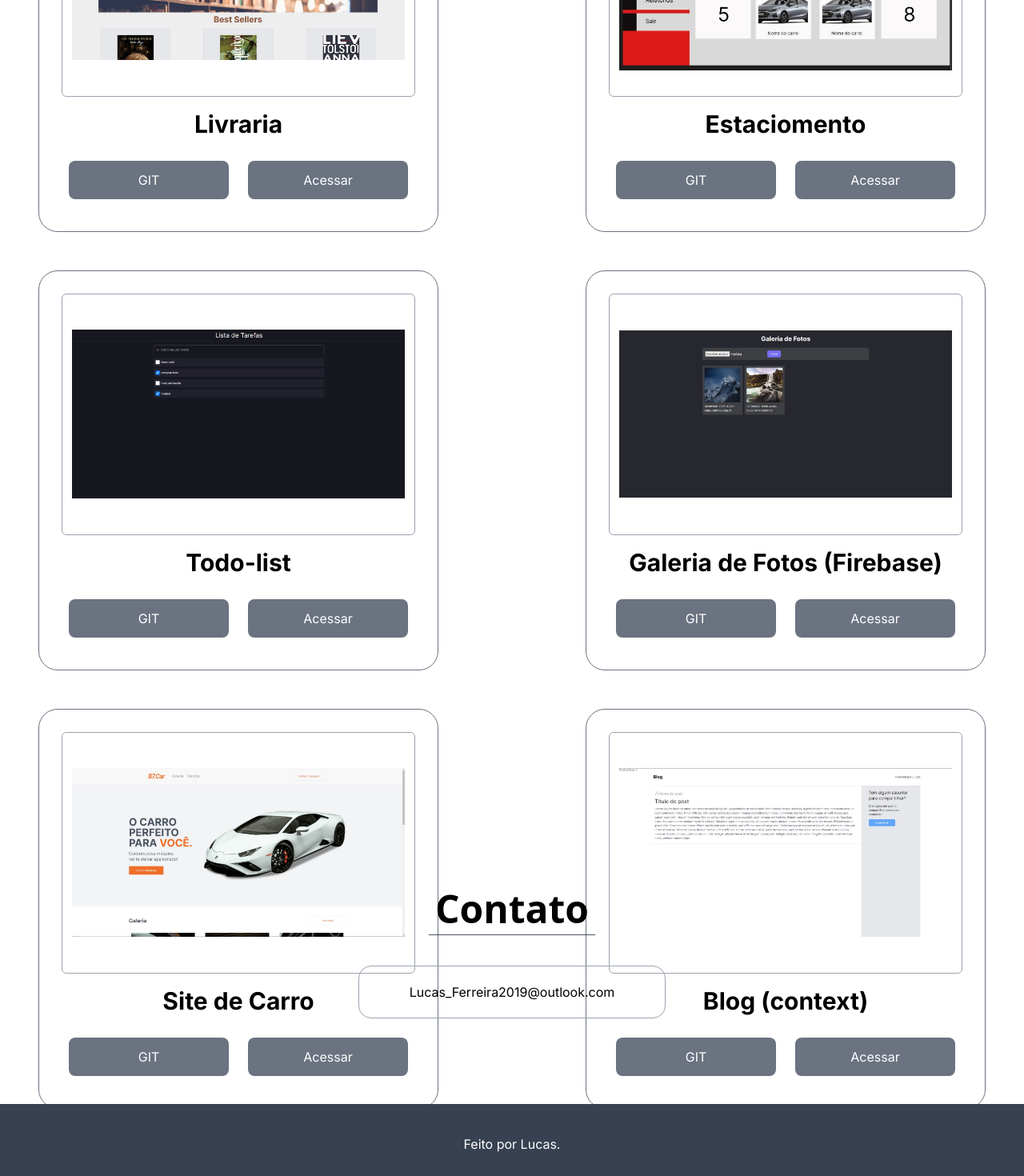
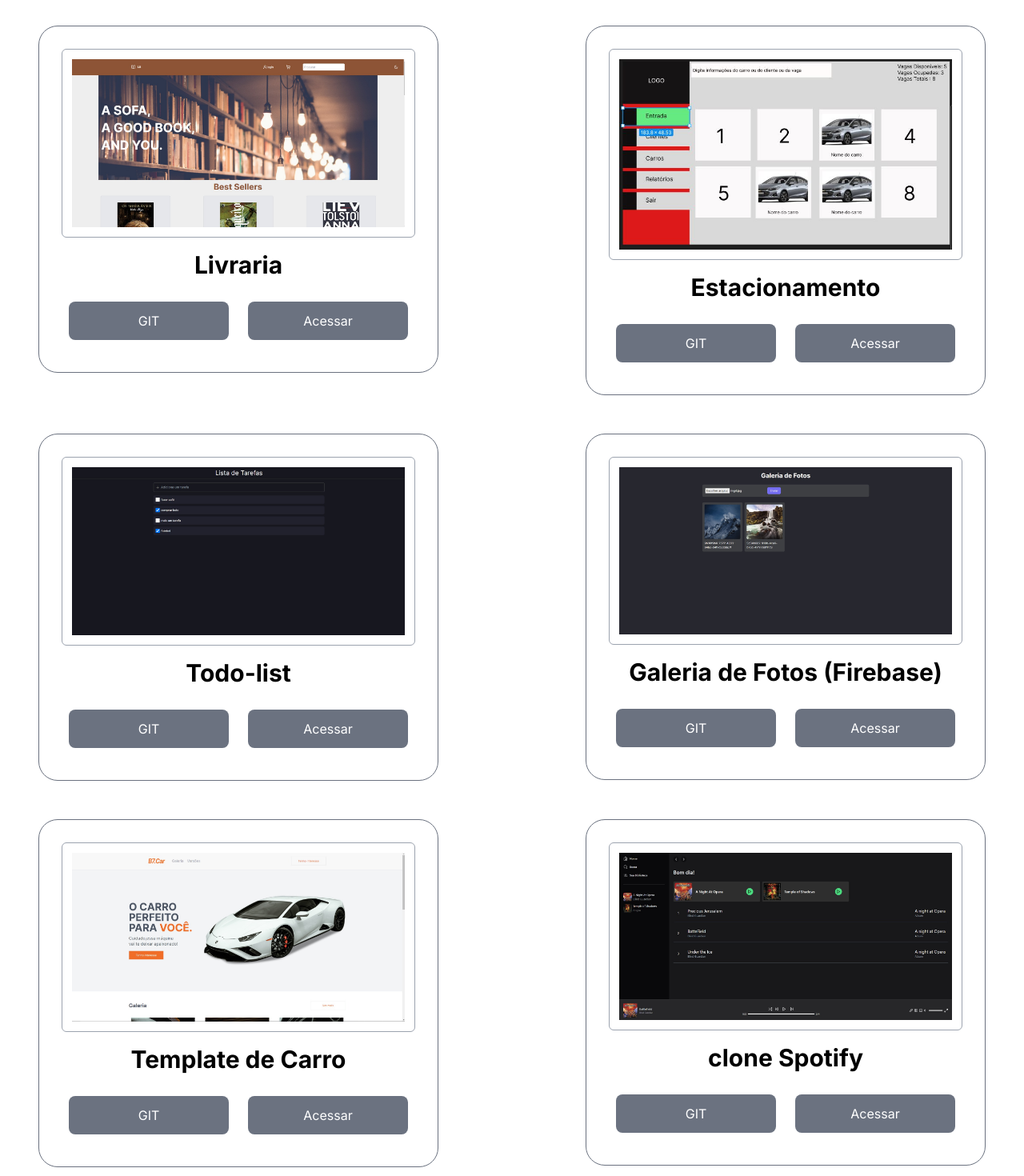
Before and after one commit to LukeBras/site-de-portifolio, a Next.js app: page / in a window 1280 px wide. Shown: the part 2420-3890 px from the top of the page at 80% size. Built offline with nearby package versions, Linux system fonts and the light colour scheme.

Commit message:
commitando

```diff
--- a/src/components/MyProjects.tsx
+++ b/src/components/MyProjects.tsx
@@ -3,19 +3,19 @@ import { Title } from "./Title"
 
 export  const MyProjects = ()=>{
     return(
-        <div className='h-[900px] mt-[100px]  flex flex-col justify-center items-center mb-[100px] '>
+        <div className='h-[1300px] mt-[300px]  flex flex-col justify-center items-center mb-[200px] '>
             <div className="max-w-[1700px] p-6  justify-between flex flex-wrap  ">
                 <Title text="Projetos"/>
                  <div className=" w-auto  flex flex-wrap justify-between  mt-24  m-auto ">
-                    <a href="https://github.com/LukeBras/Livraria" target="blank">
-                         <Project img="/assets/img1.jpeg" projeto="Livraria"/>
-                    </a>
+                    <Project link="https://github.com/LukeBras/Livraria" img="/assets/img1.jpeg" projeto="Livraria"/>
+                    <Project link="" img="/assets/estacionamento.jpg" projeto="Estacionamento"/>
+                    <Project link="https://github.com/LukeBras/to-do-list" img="/assets/todo.jpeg" projeto="Todo-list"/>
+                    <Project link="https://github.com/LukeBras/galeria-de-fotos" img="/assets/galeria.jpeg" projeto="Galeria de Fotos (Firebase)"/>
+                    <Project link="https://github.com/LukeBras/lading-page-carros" img="/assets/site-carros.jpeg" projeto="Template de Carro"/>
+                    <Project link="https://github.com/LukeBras/clone-do-spotify" img="/assets/spotify.jpeg" projeto="clone Spotify"/>
+                    <Project link="" img="/assets/blog.jpeg" projeto="Blog (context) "/>
+                    <Project link="https://github.com/LukeBras/clone-do-Ifood" img="/assets/ifood.jpeg" projeto="Clone do Ifood "/>
 
-                    <Project img="/assets/estacionamento.jpg" projeto="Estaciomento"/>
-                    <Project img="/assets/todo.jpeg" projeto="Todo-list"/>
-                    <Project img="/assets/galeria.jpeg" projeto="Galeria de Fotos (Firebase)"/>
-                    <Project img="/assets/site-carros.jpeg" projeto="Site de Carro"/>
-                    <Project img="/assets/blog.jpeg" projeto="Blog (context) "/>
 
                 </div>
             </div>
--- a/src/components/Project.tsx
+++ b/src/components/Project.tsx
@@ -1,17 +1,18 @@
 type ProjectProps = {
     img:string;
-    projeto:string
+    projeto:string;
+    link:string;
 }
 
-export const Project = ({img,projeto}:ProjectProps)=>{
+export const Project = ({img,projeto,link}:ProjectProps)=>{
     return(
         <div>
-             <div className="w-[500px] h-[500px] border hover:bg-gray-200 transition-all border-gray-500 rounded-3xl flex flex-col p-7 m-6 justify-center items-center ">
+             <div className="w-[500px]  border hover:bg-gray-200 transition-all border-gray-500 rounded-3xl flex flex-col p-7 m-6 justify-center items-center ">
                     <img className="max-h-[700px] h-full object-contain border border-gray-400 p-3 rounded-md w-[600px]" src={img} alt="" />
                     <h1 className="text-3xl p-4 font-bold">{projeto}</h1>
                     <div className=" flex justify-between ">
-                        <button className="w-[200px] hover:bg-gray-400 transition-all rounded-lg bg-gray-500 m-3 p-3 text-white">GIT</button>
-                        <button className="w-[200px] hover:bg-gray-400 transition-all rounded-lg bg-gray-500 m-3 p-3 text-white">Acessar</button>
+                        <a href={link} target="blank" className="w-[200px] text-center hover:bg-gray-400 transition-all rounded-lg bg-gray-500 m-3 p-3 text-white">GIT</a>
+                        <a href={link} className="w-[200px] text-center hover:bg-gray-400 transition-all rounded-lg bg-gray-500 m-3 p-3 text-white">Acessar</a>
                     </div>
                 </div>
         </div>
```
Also changed, not shown: public/assets/ifood.jpeg (added), public/assets/spotify.jpeg (added).
